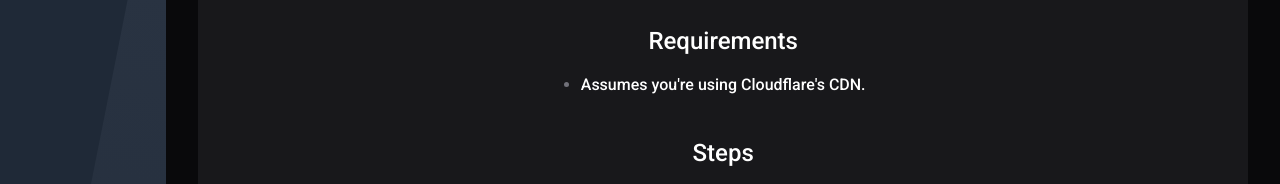
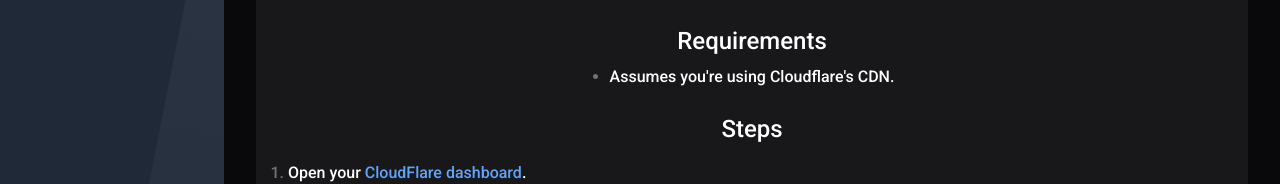
Before and after one commit to acorn1010/render, a React (Vite) app in the folder client/: page /getting-started in a window 1280 px wide. Shown: the part 249-433 px from the top of the page. Built offline with nearby package versions, Linux system fonts and the light colour scheme; no server answers; sample sign-in values are in the browser's storage.

Commit message:
Improve styling of Getting Started page
Improve display on small devices

```diff
--- a/client/src/components/base/nav/Sidebar.tsx
+++ b/client/src/components/base/nav/Sidebar.tsx
@@ -14,7 +14,7 @@ const docs = [
 
 export function Sidebar() {
   return (
-      <div className="flex grow flex-col items-center overflow-y-auto bg-gray-800 min-w-[64px] w-16 lg:w-56">
+      <div className="flex grow flex-col items-center overflow-y-auto bg-gray-800 min-w-[64px] w-16 lg:w-56 lg:min-w-[224px]">
         <div className="flex-center h-14 shrink-0 bg-gray-950 w-full z-10">
           <img
               className="h-8 w-auto"
--- a/client/src/components/cards/DashboardCard.tsx
+++ b/client/src/components/cards/DashboardCard.tsx
@@ -3,7 +3,7 @@ import {cn} from "@/lib/utils";
 
 export function DashboardCard({children, className}: PropsWithChildren<{className?: string}>) {
   return (
-      <div className={cn('lg:m-4 bg-zinc-900 p-4 rounded', className)}>
+      <div className={cn('lg:m-4 bg-zinc-900 p-4 rounded min-w-0', className)}>
         {children}
       </div>
   );
--- a/client/src/pages/dashboard/Dashboard.tsx
+++ b/client/src/pages/dashboard/Dashboard.tsx
@@ -26,7 +26,7 @@ export default function Dashboard() {
 /** Adds a Navbar / side panel to the dashboard. Included in every dashboard route. */
 function DashboardContainer({children}: PropsWithChildren<{}>) {
   return (
-      <div className='flex h-full min-h-[100vh]'>
+      <div className='grid grid-cols-[auto_minmax(0,1fr)] h-full min-h-[100vh]'>
         <Sidebar />
         <div className='flex flex-col w-full relative'>
           <Navbar />
--- a/client/src/pages/dashboard/GettingStartedPage.tsx
+++ b/client/src/pages/dashboard/GettingStartedPage.tsx
@@ -9,7 +9,7 @@ export default function GettingStartedPage() {
   const tokenText = token && <span className='text-gray-400'> (the script already has your API key)</span>;
   const code = cloudflareWorker.replace("API_KEY = '';", `API_KEY = '${token}';`);
   return (
-      <DashboardCard className='flex-center flex-col'>
+      <DashboardCard className='flex flex-col'>
         <h1 className='text-3xl text-center mb-4'>How to Render Your Single Page App for SEO</h1>
         <div className='flex-center text-3xl gap-2'>
           <FaReact className='text-[#43c3ec]' /><FaVuejs className='text-[#42b883]' /><FaAngular className='text-[#dd1b16]' />
@@ -17,7 +17,7 @@ export default function GettingStartedPage() {
         <p className='text-gray-300 mt-4'>Boost the SEO of your JavaScript Single Page App (SPA) by rendering your content to HTML. This allows search engines to index your website, making it more visible to users. Follow these simple steps to pre-render your SPA using a Cloudflare Worker.</p>
 
         <h2 className='text-2xl mt-6 text-center'>Requirements</h2>
-        <ul className='flex flex-col gap-2 list-disc m-4 [&_*::marker]:text-zinc-500'>
+        <ul className='flex flex-col m-auto gap-2 list-disc mt-2 [&_*::marker]:text-zinc-500'>
           <li>Assumes you're using Cloudflare's CDN.</li>
         </ul>
 
```
